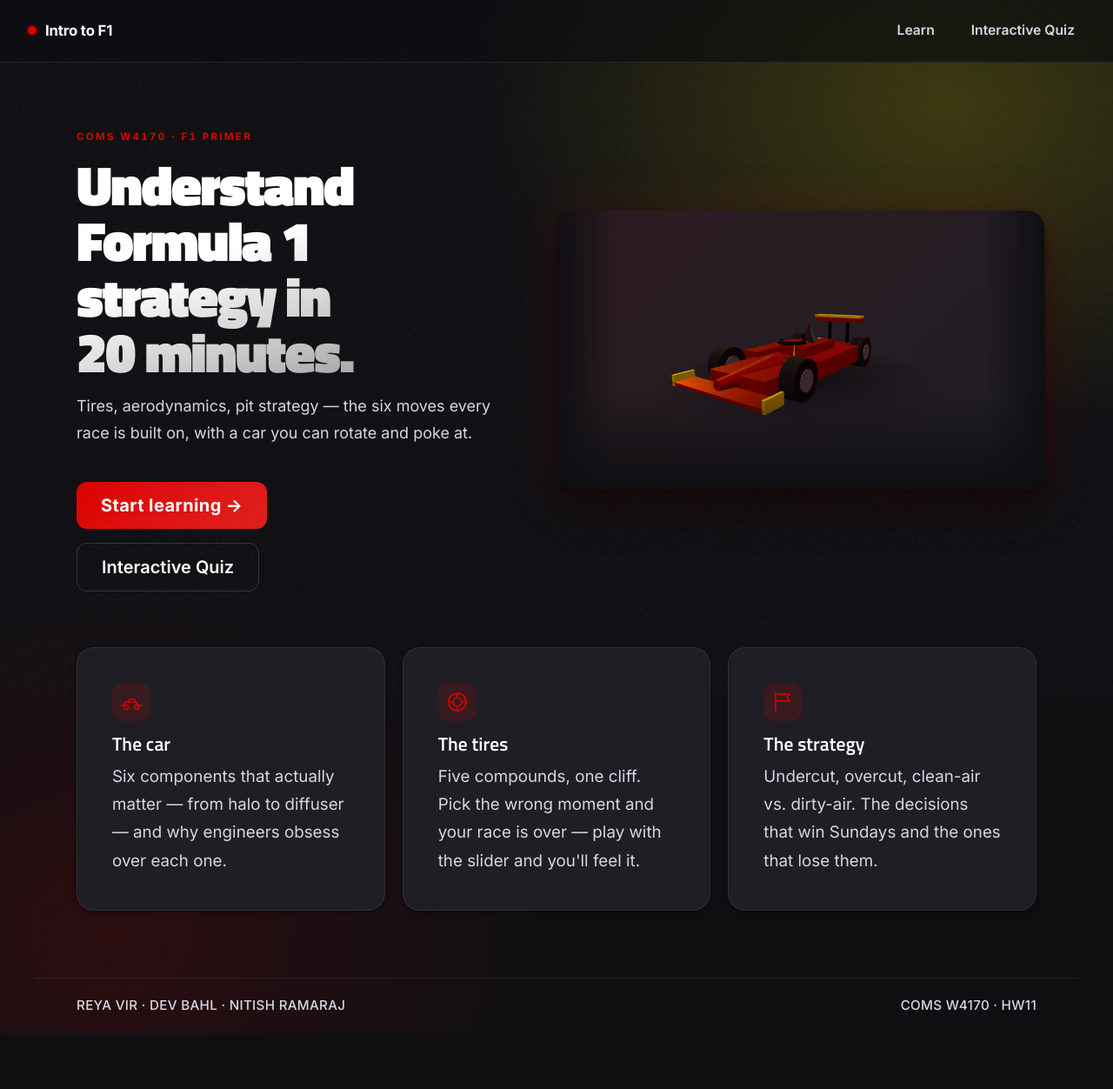
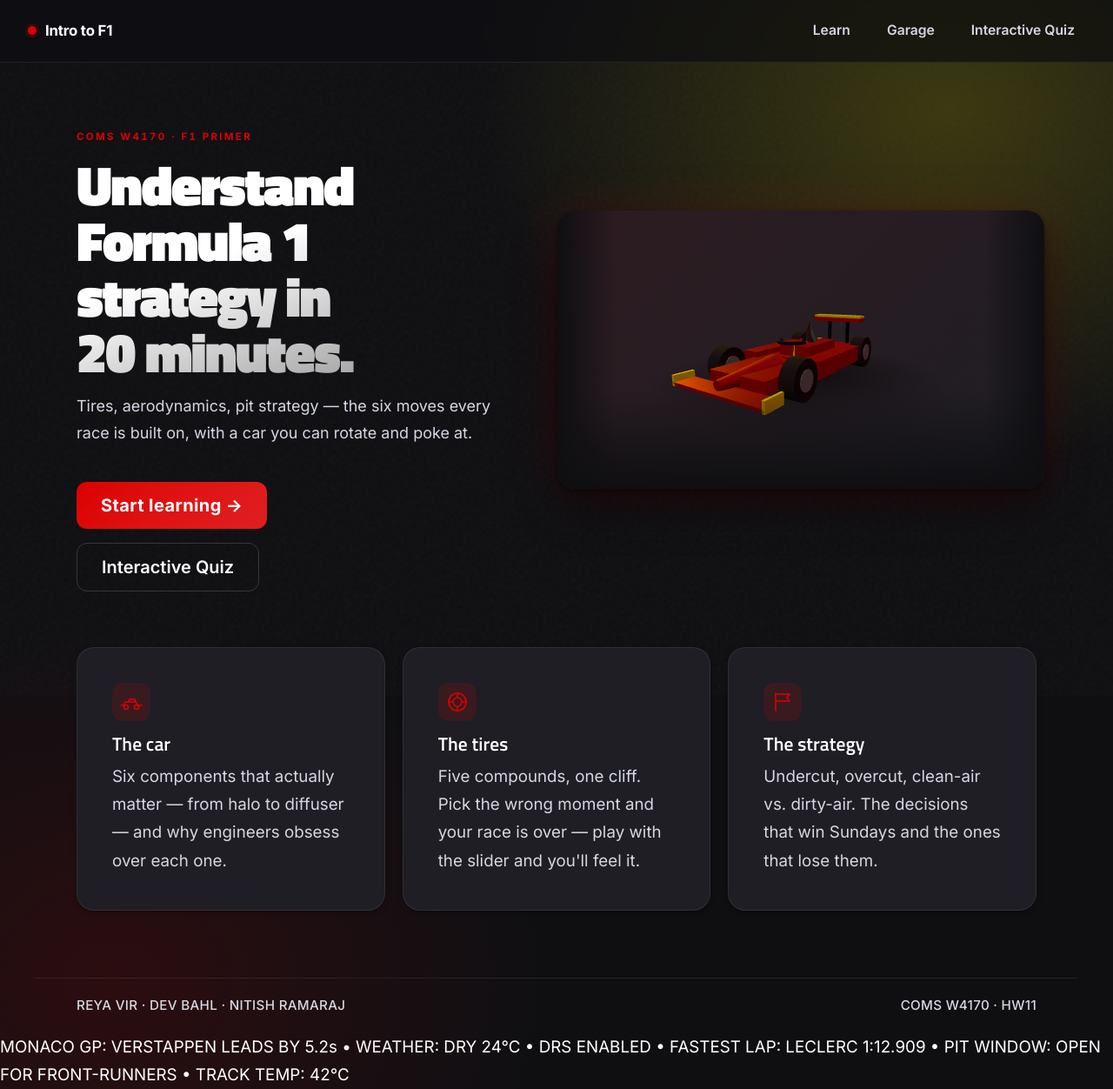
Before and after one commit to devbahl12/UI-Design-F1-Project, a Flask app: page / in a window 1280 px wide. Shown: the whole page at 87% size. Before the commit the page ends 1188 px from the top, so only its background shows below. Run offline with Flask 3, Linux system fonts and the light colour scheme.

Commit message:
Add garage route and navigation

```diff
--- a/app.py
+++ b/app.py
@@ -121,6 +121,12 @@
     )
 
 
+@app.route("/garage")
+def garage():
+    """Interactive 3D garage for exploring the current F1 model."""
+    return render_template("garage.html")
+
+
 @app.route("/reset", methods=["POST"])
 def reset():
     _save_session(_fresh_session())
--- a/templates/base.html
+++ b/templates/base.html
@@ -38,6 +38,7 @@
     </a>
     <div class="app-nav__links">
       <a href="{{ url_for('learning_menu') }}">Learn</a>
+      <a href="{{ url_for('garage') }}">Garage</a>
       <a href="{{ url_for('interactive_quiz') }}">Interactive Quiz</a>
     </div>
   </nav>
@@ -46,6 +47,23 @@
     {% block content %}{% endblock %}
   </main>
 
+  <!-- Cool Race Ticker -->
+  <div class="race-ticker">
+    <div class="race-ticker__content">
+      <span>MONACO GP: VERSTAPPEN LEADS BY 5.2s</span>
+      <span>•</span>
+      <span>WEATHER: DRY 24°C</span>
+      <span>•</span>
+      <span>DRS ENABLED</span>
+      <span>•</span>
+      <span>FASTEST LAP: LECLERC 1:12.909</span>
+      <span>•</span>
+      <span>PIT WINDOW: OPEN FOR FRONT-RUNNERS</span>
+      <span>•</span>
+      <span>TRACK TEMP: 42°C</span>
+    </div>
+  </div>
+
   <script src="https://code.jquery.com/jquery-3.7.1.min.js"></script>
   <script src="https://cdn.jsdelivr.net/npm/bootstrap@5.3.3/dist/js/bootstrap.bundle.min.js"></script>
   <script src="{{ url_for('static', filename='js/app.js') }}"></script>
```
Also changed, not shown: README.md.
